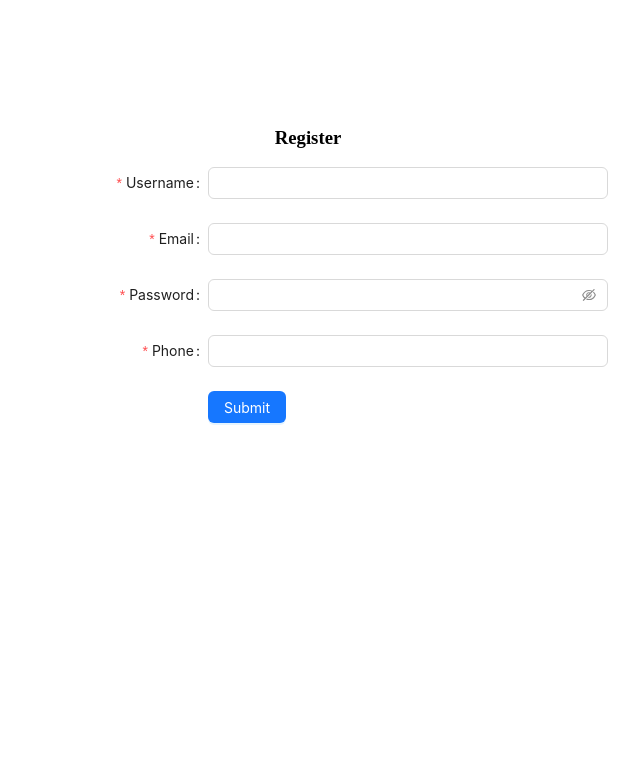
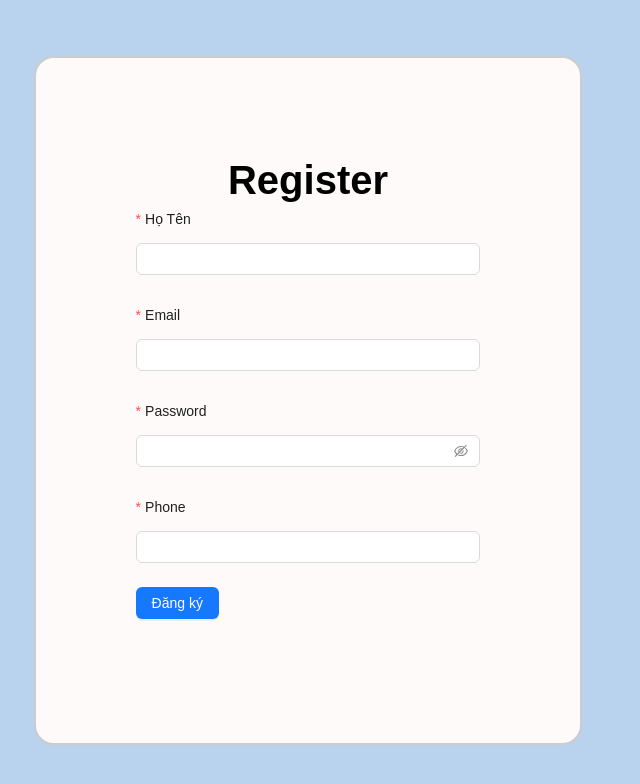
Before and after one commit to ZipZip001/Advanced_Projcet, a React (Vite) app in the folder fe-vite/: page /register in a window 1280 px wide. Shown: the top 784 px of the page, without its empty margins (332-972 px from the left). Built offline with nearby package versions, Linux system fonts and the light colour scheme.

Commit message:
finish login and register (No api)

```diff
--- a/fe-vite/package.json
+++ b/fe-vite/package.json
@@ -13,10 +13,12 @@
     "@ant-design/icons": "5.0.1",
     "@reduxjs/toolkit": "^1.9.3",
     "antd": "5.3.2",
+    "axios": "1.3.4",
     "react": "18.2.0",
     "react-dom": "18.2.0",
     "react-redux": "^8.0.5",
-    "react-router-dom": "^6.15.0"
+    "react-router-dom": "^6.15.0",
+    "sass": "^1.66.1"
   },
   "devDependencies": {
     "@types/react": "18.0.28",
--- a/fe-vite/src/pages/login/index.jsx
+++ b/fe-vite/src/pages/login/index.jsx
@@ -1,6 +1,6 @@
 // import React from 'react';
 import { Button, Checkbox, Form, Input } from 'antd';
-
+import './login.scss'
 
 const LoginPage = () => {
 
@@ -13,20 +13,21 @@ const LoginPage = () => {
 
     return(
 
-    <div style={{padding: '50px', border: '1px solid #ccc' }}>
-        <h3 style={{textAlign: 'center'}}>Đăng nhập</h3>
+    <div className='Log' style={{padding: '50px', border: '1px solid #ccc' }}>
+        <h3 className='main' >Đăng nhập</h3>
     <Form
-        name="basic"
-        labelCol={{span: 8,}}
-        wrapperCol={{span: 16,}}
-        style={{maxWidth: 600, margin: '0 auto'}}
+        // name="basic"
+        // labelCol={{span: 8,}}
+        // wrapperCol={{span: 16,}}
+        // style={{maxWidth: 600, margin: '0 auto'}}
         initialValues={{remember: true,}}
         onFinish={onFinish}
         onFinishFailed={onFinishFailed}
         autoComplete="off"
     >
     <Form.Item
-label="Username"
+        labelCol= {{span:24}} //whole colum
+        label="User"
         name="username"
         rules={[
             {
@@ -39,6 +40,7 @@ rules={[
     </Form.Item>
 
     <Form.Item
+        labelCol= {{span:24}} //whole colum
         label="Password"
         name="password"
         rules={[
@@ -51,30 +53,13 @@ rules={[
     <Input.Password />
     </Form.Item>
 
-<Form.Item
-name="remember"
-valuePropName="checked"
-wrapperCol={{
-    offset: 8,
-    span: 16,
-}}
->
-<Checkbox>Remember me</Checkbox>
-</Form.Item>
 
-<Form.Item
-wrapperCol={{
-    offset: 8,
-    span: 16,
-}}
->
-<Button type="primary" htmlType="submit">
-    Submit
+    <Form.Item>
+    <Button type="primary" htmlType="submit" loading={true}>
+        Đăng nhập
     </Button>
     </Form.Item>
     </Form>
-
-
 </div>
 
 );
--- /dev/null
+++ b/fe-vite/src/pages/login/login.scss
@@ -0,0 +1,41 @@
+*{
+    margin: 0;
+    padding: 0;
+    font-family: Arial, Helvetica, sans-serif;
+    box-sizing: content-box;
+}
+body{
+    width: 100%;
+    height: 100vh;
+
+    display: flex;
+    align-items: center;
+    justify-content: center;
+
+    background-color: #B9D3EE;
+    overflow: hidden;
+
+    .Log{
+        .main{
+            display: flex;
+            flex-direction: column;
+            align-items: center;
+            // justify-content: center;
+            font-size: 40px;
+        }
+
+        display: flex;
+        flex-direction: column;
+        align-items: center;
+        justify-content: center;
+
+        min-width: 300px;
+        padding: 100px;
+
+        background-color: #FFFAFA;
+
+        border: 2px solid #ccc;
+        border-radius: 20px
+    }
+
+}
--- a/fe-vite/src/pages/register/index.jsx
+++ b/fe-vite/src/pages/register/index.jsx
@@ -1,6 +1,6 @@
 import React from 'react';
 import { Button, Checkbox, Form, Input } from 'antd';
-
+import './register.scss';
 
 const RegisterPage = () => {
 
@@ -13,20 +13,21 @@ const RegisterPage = () => {
 
 return(
 
-    <div  style={{padding: '100px'}}>
-        <h3 style={{textAlign: 'center'}}>Register</h3>
+    <div className='Log' style={{padding: '100px'}}>
+        <h3 className='main'>Register</h3>
     <Form
         name="basic"
-        labelCol={{span: 8,}}
-        wrapperCol={{span: 16,}}
-        style={{maxWidth: 600, margin: '0 auto'}}
-        initialValues={{remember: true,}}
+        // labelCol={{span: 8,}}
+        // wrapperCol={{span: 16}}
+        // style={{maxWidth: 600, margin: '0 auto'}}
+        // initialValues={{remember: true,}}
         onFinish={onFinish}
         onFinishFailed={onFinishFailed}
         autoComplete="off"
     >
     <Form.Item
-        label="Username"
+        labelCol= {{span:24}} //whole colum
+        label="Họ Tên"
         name="username"
         rules={[
             {
@@ -39,6 +40,7 @@ return(
     </Form.Item>
 
     <Form.Item
+        labelCol= {{span:24}} //whole colum
         label="Email"
         name="email"
         rules={[
@@ -52,6 +54,7 @@ return(
     </Form.Item>
 
     <Form.Item
+        labelCol= {{span:24}} //whole colum
         label="Password"
         name="password"
         rules={[
@@ -65,6 +68,7 @@ return(
     </Form.Item>
 
     <Form.Item
+        labelCol= {{span:24}} //whole colum
         label="Phone"
         name="phone"
         rules={[
@@ -77,14 +81,9 @@ return(
     <Input />
     </Form.Item>
 
-    <Form.Item
-    wrapperCol={{
-        offset: 8,
-        span: 16,
-    }}
-    >
-    <Button type="primary" htmlType="submit">
-        Submit
+    <Form.Item>
+    <Button type="primary" htmlType="submit" >
+        Đăng ký
     </Button>
     </Form.Item>
     </Form>
--- /dev/null
+++ b/fe-vite/src/pages/register/register.scss
@@ -0,0 +1,39 @@
+*{
+    margin: 0;
+    padding: 0;
+    font-family: Arial, Helvetica, sans-serif;
+    box-sizing: content-box;
+}
+body{
+    width: 100%;
+    height: 100vh;
+
+    display: flex;
+    align-items: center;
+    justify-content: center;
+
+    background-color: #B9D3EE;
+    overflow: hidden;
+
+    .Log{
+        .main{
+            display: flex;
+            flex-direction: column;
+            // align-items: center;
+            // justify-content: center;
+            font-size: 40px;
+        }
+
+        display: flex;
+        flex-direction: column;
+        align-items: center;
+        // justify-content: center;
+
+        min-width: 300px;
+        // padding: 100px;
+
+        background-color: #FFFAFA;
+        border: 2px solid #ccc;
+    }
+
+}
```
Lines whose indentation alone changed are shown as unchanged.
